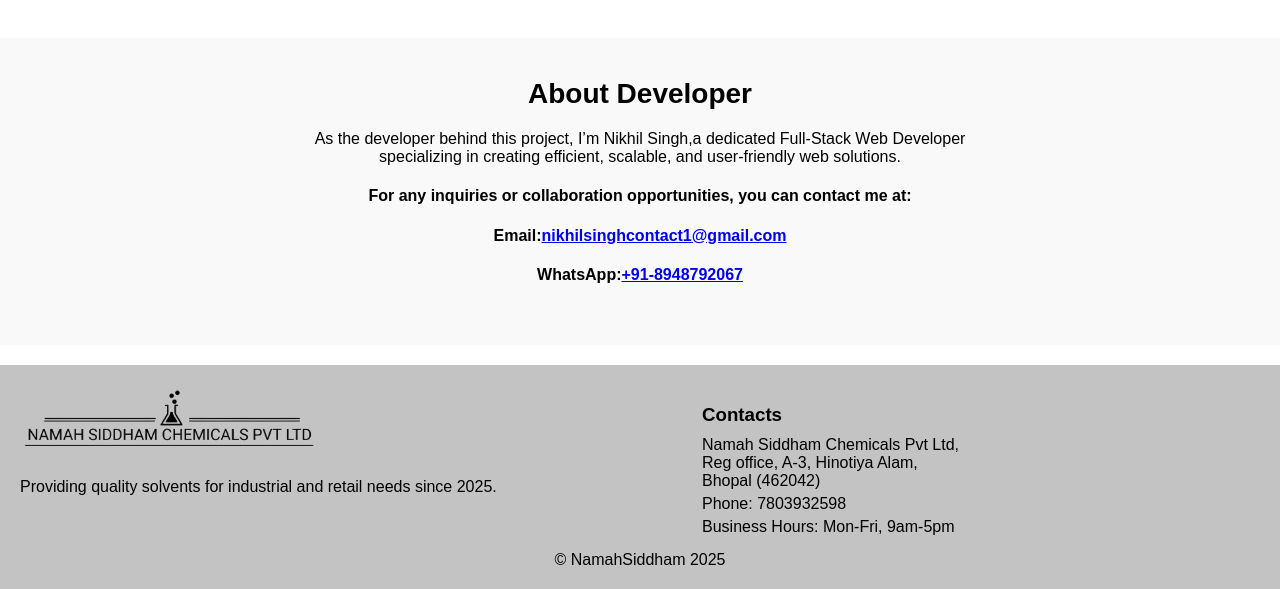
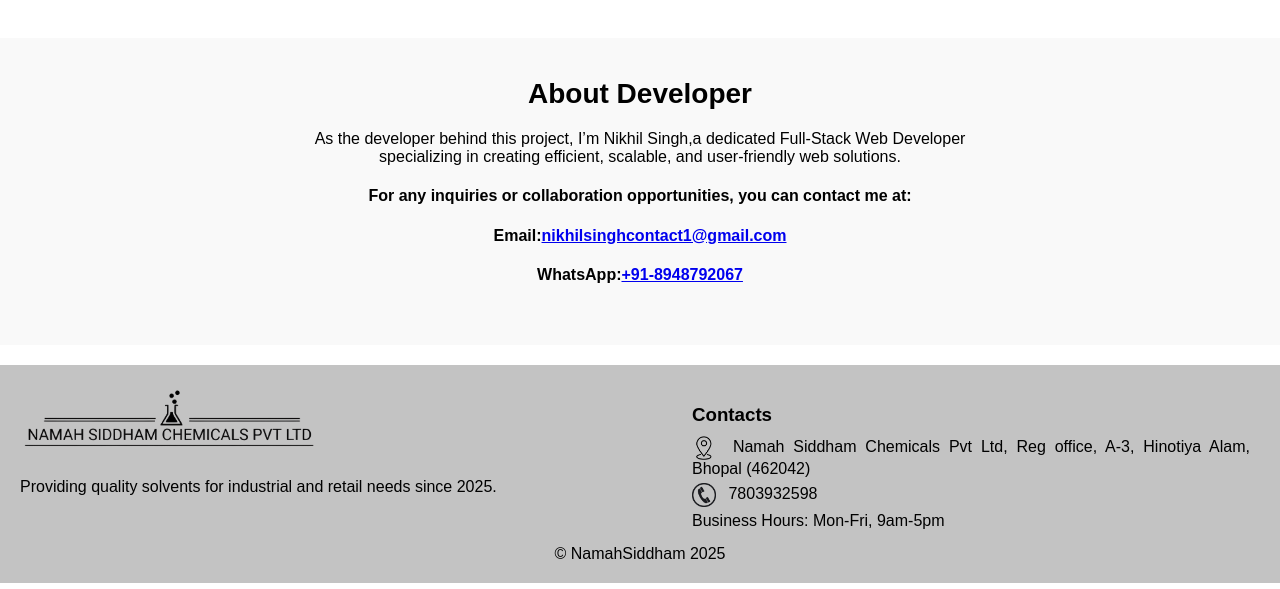
Before and after one commit to lev-crypto/namahsiddhamN, a plain HTML site: page index.html in a window 1280 px wide. Shown: the part 2561-3150 px from the top of the page. Drawn offline with Linux system fonts and the light colour scheme.

Commit message:
Add files via upload

```diff
--- a/index.html
+++ b/index.html
@@ -3,7 +3,7 @@
 <head>
     <meta charset="UTF-8">
     <meta name="viewport" content="width=device-width, initial-scale=1.0">
-    <title>Single Page Website</title>
+    <title>Namah Siddham Chemicals</title>
     <link rel="stylesheet" href="style.css">
     <script src="script.js" defer></script>
 </head>
@@ -117,9 +117,12 @@
             </div>
             <div class="footer-right">
                 <h3>Contacts</h3>
-                <p><div>Namah Siddham Chemicals Pvt Ltd,</div>
-                <div>Reg office, A-3, Hinotiya Alam,</div> <div>Bhopal (462042)</div></p>
-                <p>Phone: 7803932598</p>
+                <p>
+                    <img src="images/address.png" alt="Address Icon" style="vertical-align: middle;">
+                    Namah Siddham Chemicals Pvt Ltd, Reg office, A-3, Hinotiya Alam, Bhopal (462042)
+                </p>
+
+                <p><img src="images/phone.png" alt="Address Icon" style="vertical-align: middle;"> 7803932598</p>
                 <!-- <p>Fax: (123) 456-7891</p> -->
                 <p>Business Hours: Mon-Fri, 9am-5pm</p>
             </div>
--- a/style.css
+++ b/style.css
@@ -266,8 +266,20 @@ footer {
     justify-content: space-between;
 }
 
-.footer-left, .footer-right {
+.footer-left {
     width: 45%;
+}
+.footer-right {
+    width: 45%;
+    text-align: justify;
+    padding-right: 10px;
+}
+p img {
+    width: 24px; /* Adjust width */
+    height: 24px; /* Adjust height */
+    margin-right: 8px; /* Add some space between the image and the text */
+    vertical-align: middle; /* Align the image with the middle of the text */
+    background-color: transparent;
 }
 
 .footer-logo {
```
Also changed, not shown: bulk-industrial-solvent.html (+6 -3 lines), retail-wholesale-solvent.html (+6 -3 lines), images/address.png (added), images/phone.png (added).
